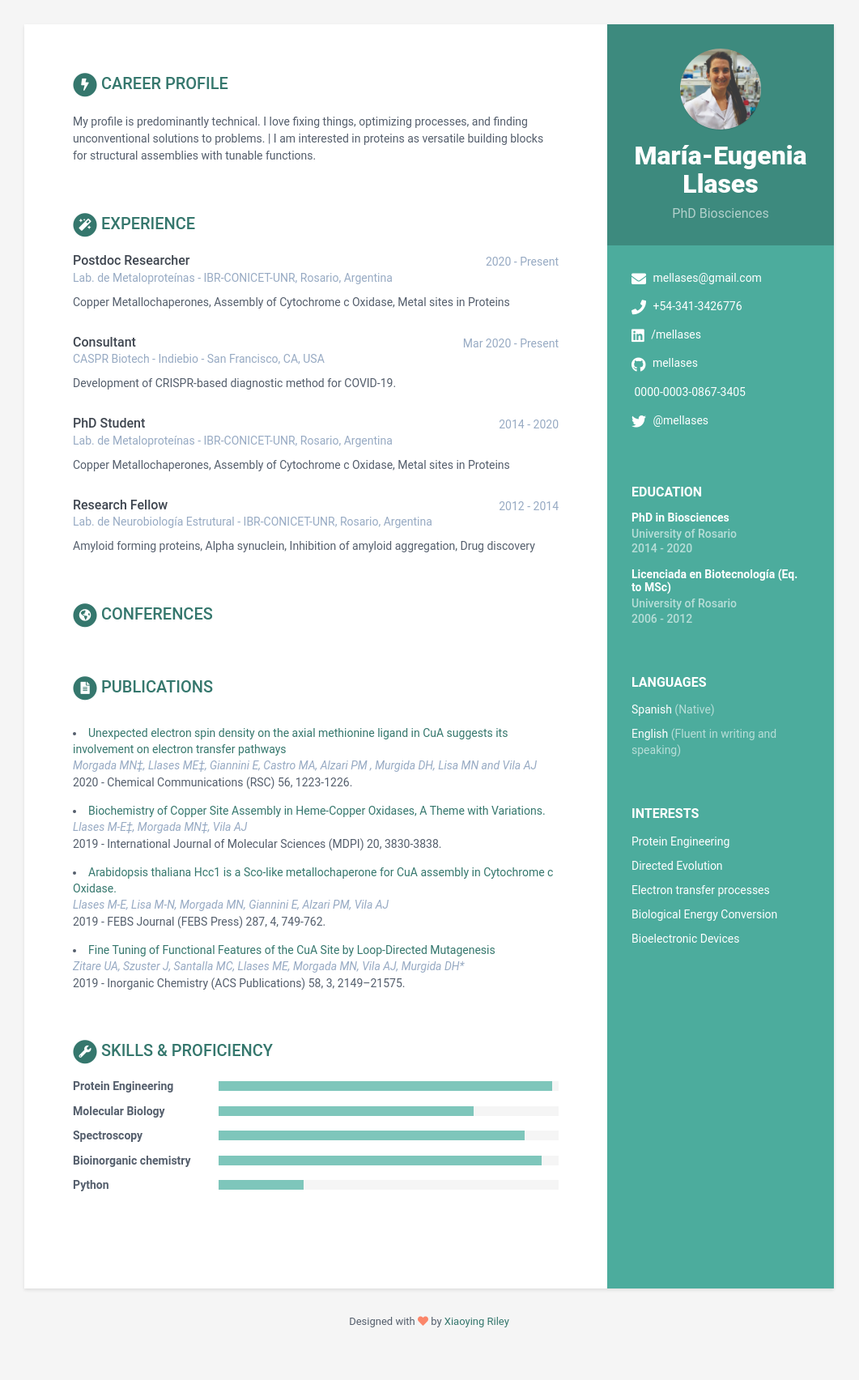
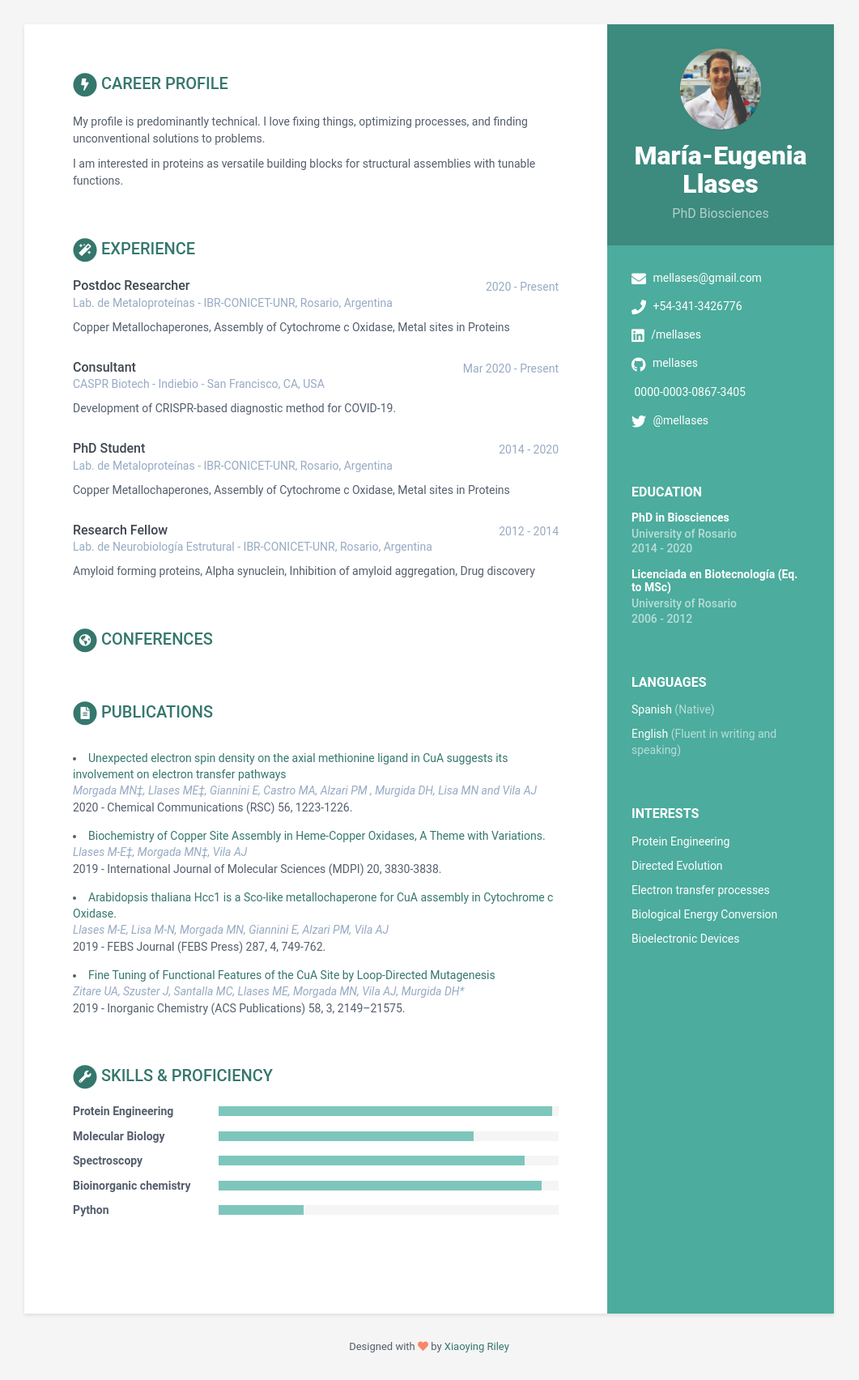
Before and after one commit to mellases/online-cv, a Jekyll site: the page built from index.html, in a window 1280 px wide. Shown: the whole page at 81% size, without its empty margins (110-1171 px from the left). Built offline with Jekyll 4.4.1, drawn with Linux system fonts in a browser that asks for light colours; before the commit the page ends 1673 px from its top, so only the background shows below that.

```diff
--- a/_data/data.yml
+++ b/_data/data.yml
@@ -52,7 +52,8 @@ sidebar:
 career-profile:
     title: Career Profile
     summary: |
-        My profile is predominantly technical. I love fixing things, optimizing processes, and finding unconventional solutions to problems. |
+        My profile is predominantly technical. I love fixing things, optimizing processes, and finding unconventional solutions to problems.
+
         I am interested in proteins as versatile building blocks for structural assemblies with tunable functions.
 
 
```
